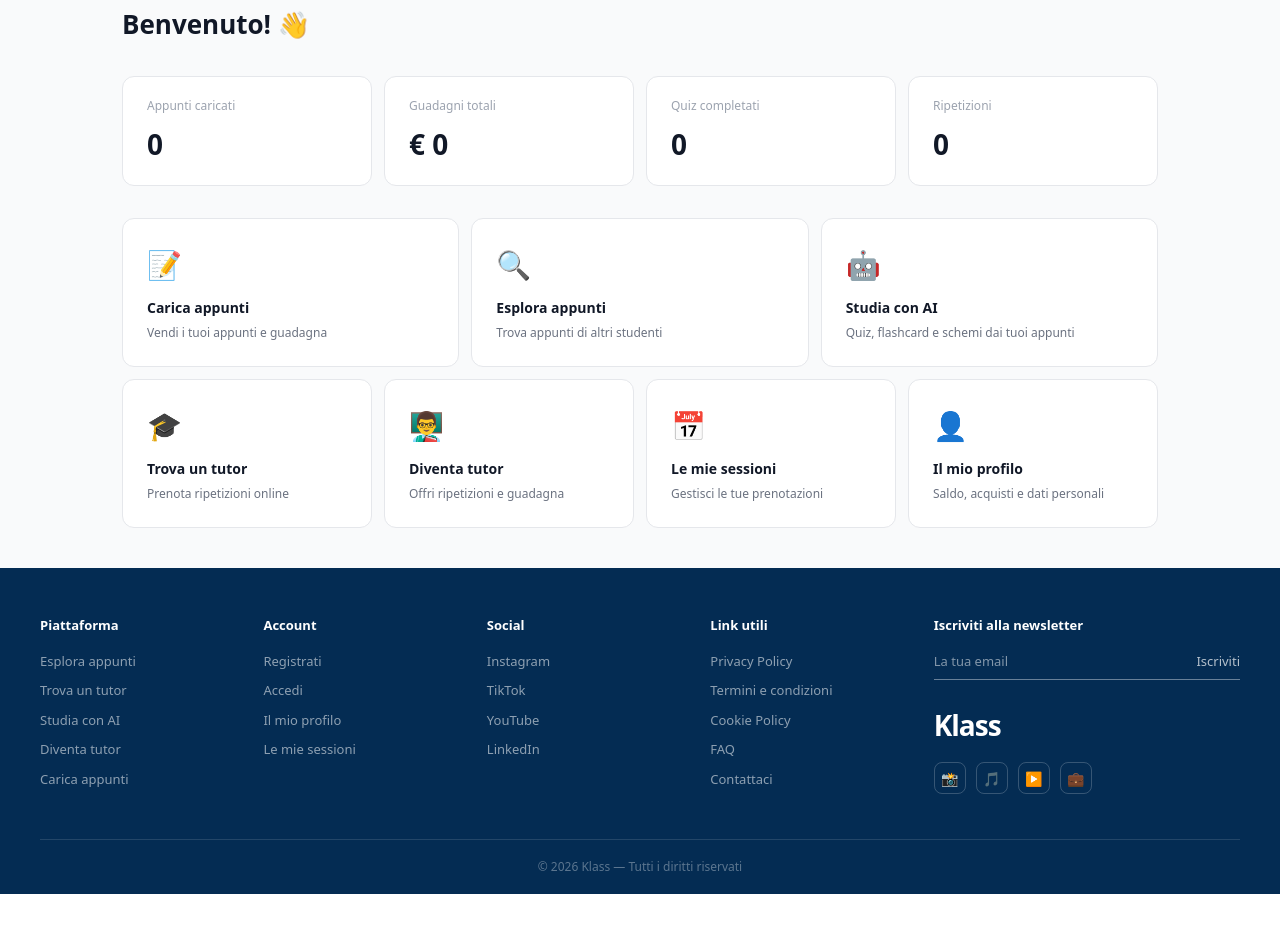
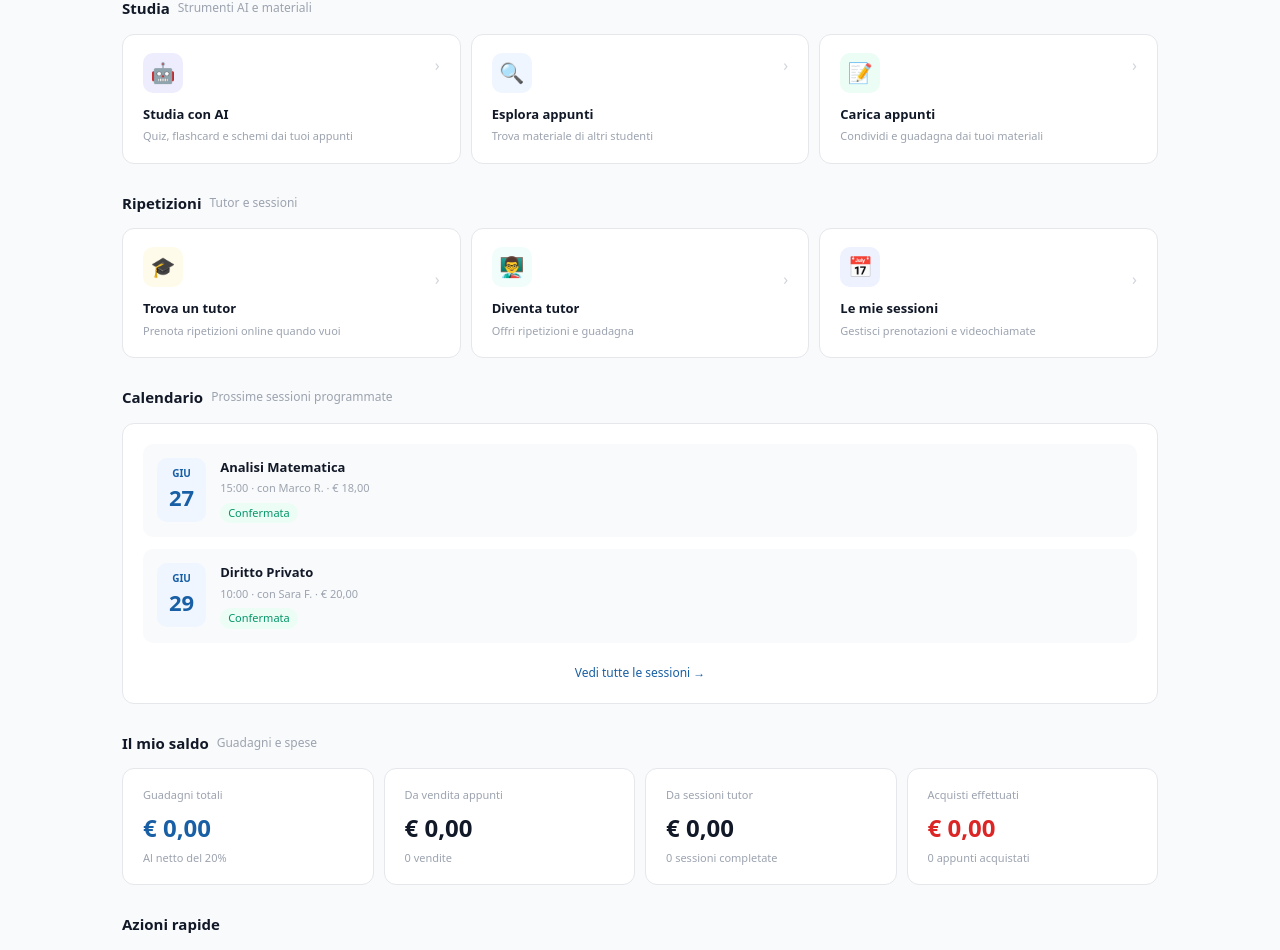
Before and after one commit to StarUpm/studynotes, a Next.js app: page /dashboard in a window 1280 px wide. Shown: the part 104-1054 px from the top of the page. Before the commit the page ends 998 px from the top, so only its background shows below. Built offline with nearby package versions, Linux system fonts and the light colour scheme.

Commit message:
Update page.tsx

```diff
--- a/src/app/dashboard/page.tsx
+++ b/src/app/dashboard/page.tsx
@@ -6,59 +6,139 @@ import Layout from '@/app/components/Layout'
 export default function Dashboard() {
   return (
     <Layout>
-      <div style={{ maxWidth: 1100, margin: '0 auto', padding: '40px 32px' }}>
-        <h1 style={{ fontSize: 26, fontWeight: 700, color: '#111827', marginBottom: 32 }}>Benvenuto! 👋</h1>
+      <div style={{ background: '#f9fafb', padding: '32px', maxWidth: 1100, margin: '0 auto' }}>
 
-        {/* STATS */}
-        <div style={{ display: 'grid', gridTemplateColumns: 'repeat(4, 1fr)', gap: 12, marginBottom: 32 }}>
-          {[
-            { label: 'Appunti caricati', value: '0' },
-            { label: 'Guadagni totali', value: '€ 0' },
-            { label: 'Quiz completati', value: '0' },
-            { label: 'Ripetizioni', value: '0' },
-          ].map(function(s) {
-            return (
-              <div key={s.label} style={{ background: 'white', border: '0.5px solid #e5e7eb', borderRadius: 12, padding: '20px 24px' }}>
-                <p style={{ fontSize: 12, color: '#9CA3AF', marginBottom: 8 }}>{s.label}</p>
-                <p style={{ fontSize: 28, fontWeight: 700, color: '#111827' }}>{s.value}</p>
-              </div>
-            )
-          })}
+        {/* STUDIA */}
+        <div style={{ marginBottom: 28 }}>
+          <div style={{ display: 'flex', alignItems: 'center', gap: 8, marginBottom: 14 }}>
+            <span style={{ fontSize: 15, fontWeight: 600, color: '#111827' }}>Studia</span>
+            <span style={{ fontSize: 12, color: '#9CA3AF' }}>Strumenti AI e materiali</span>
+          </div>
+          <div style={{ display: 'grid', gridTemplateColumns: 'repeat(3,1fr)', gap: 10 }}>
+            {[
+              { icon: '🤖', title: 'Studia con AI', desc: 'Quiz, flashcard e schemi dai tuoi appunti', href: '/quiz', bg: '#EEEDFE' },
+              { icon: '🔍', title: 'Esplora appunti', desc: 'Trova materiale di altri studenti', href: '/esplora', bg: '#EFF6FF' },
+              { icon: '📝', title: 'Carica appunti', desc: 'Condividi e guadagna dai tuoi materiali', href: '/upload', bg: '#ECFDF5' },
+            ].map(function(item) {
+              return (
+                <Link key={item.title} href={item.href} style={{ background: 'white', border: '0.5px solid #e5e7eb', borderRadius: 12, padding: '18px 20px', textDecoration: 'none', display: 'block' }}>
+                  <div style={{ width: 40, height: 40, borderRadius: 10, background: item.bg, display: 'flex', alignItems: 'center', justifyContent: 'center', fontSize: 20, marginBottom: 12, float: 'left', marginRight: 0 }}>{item.icon}</div>
+                  <span style={{ float: 'right', color: '#d1d5db', fontSize: 16 }}>›</span>
+                  <div style={{ clear: 'both', paddingTop: 0 }}>
+                    <h3 style={{ fontSize: 13, fontWeight: 600, color: '#111827', marginBottom: 4 }}>{item.title}</h3>
+                    <p style={{ fontSize: 11, color: '#9CA3AF', lineHeight: 1.5 }}>{item.desc}</p>
+                  </div>
+                </Link>
+              )
+            })}
+          </div>
         </div>
 
-        {/* AZIONI PRINCIPALI */}
-        <div style={{ display: 'grid', gridTemplateColumns: 'repeat(3, 1fr)', gap: 12, marginBottom: 12 }}>
-          {[
-            { emoji: '📝', title: 'Carica appunti', desc: 'Vendi i tuoi appunti e guadagna', href: '/upload' },
-            { emoji: '🔍', title: 'Esplora appunti', desc: 'Trova appunti di altri studenti', href: '/esplora' },
-            { emoji: '🤖', title: 'Studia con AI', desc: 'Quiz, flashcard e schemi dai tuoi appunti', href: '/quiz' },
-          ].map(function(item) {
-            return (
-              <Link key={item.title} href={item.href} style={{ background: 'white', border: '0.5px solid #e5e7eb', borderRadius: 12, padding: 24, textDecoration: 'none', display: 'block', transition: 'border-color 0.2s' }}>
-                <div style={{ fontSize: 28, marginBottom: 12 }}>{item.emoji}</div>
-                <h3 style={{ fontSize: 14, fontWeight: 600, color: '#111827', marginBottom: 6 }}>{item.title}</h3>
-                <p style={{ fontSize: 12, color: '#6B7280' }}>{item.desc}</p>
-              </Link>
-            )
-          })}
+        {/* RIPETIZIONI */}
+        <div style={{ marginBottom: 28 }}>
+          <div style={{ display: 'flex', alignItems: 'center', gap: 8, marginBottom: 14 }}>
+            <span style={{ fontSize: 15, fontWeight: 600, color: '#111827' }}>Ripetizioni</span>
+            <span style={{ fontSize: 12, color: '#9CA3AF' }}>Tutor e sessioni</span>
+          </div>
+          <div style={{ display: 'grid', gridTemplateColumns: 'repeat(3,1fr)', gap: 10 }}>
+            {[
+              { icon: '🎓', title: 'Trova un tutor', desc: 'Prenota ripetizioni online quando vuoi', href: '/tutor', bg: '#FFFBEB' },
+              { icon: '👨‍🏫', title: 'Diventa tutor', desc: 'Offri ripetizioni e guadagna', href: '/diventa-tutor', bg: '#F0FDFA' },
+              { icon: '📅', title: 'Le mie sessioni', desc: 'Gestisci prenotazioni e videochiamate', href: '/sessioni', bg: '#EEF2FF' },
+            ].map(function(item) {
+              return (
+                <Link key={item.title} href={item.href} style={{ background: 'white', border: '0.5px solid #e5e7eb', borderRadius: 12, padding: '18px 20px', textDecoration: 'none', display: 'block' }}>
+                  <div style={{ width: 40, height: 40, borderRadius: 10, background: item.bg, display: 'flex', alignItems: 'center', justifyContent: 'center', fontSize: 20, marginBottom: 12 }}>{item.icon}</div>
+                  <span style={{ float: 'right', color: '#d1d5db', fontSize: 16, marginTop: -32 }}>›</span>
+                  <h3 style={{ fontSize: 13, fontWeight: 600, color: '#111827', marginBottom: 4 }}>{item.title}</h3>
+                  <p style={{ fontSize: 11, color: '#9CA3AF', lineHeight: 1.5 }}>{item.desc}</p>
+                </Link>
+              )
+            })}
+          </div>
         </div>
 
-        <div style={{ display: 'grid', gridTemplateColumns: 'repeat(4, 1fr)', gap: 12 }}>
-          {[
-            { emoji: '🎓', title: 'Trova un tutor', desc: 'Prenota ripetizioni online', href: '/tutor' },
-            { emoji: '👨‍🏫', title: 'Diventa tutor', desc: 'Offri ripetizioni e guadagna', href: '/diventa-tutor' },
-            { emoji: '📅', title: 'Le mie sessioni', desc: 'Gestisci le tue prenotazioni', href: '/sessioni' },
-            { emoji: '👤', title: 'Il mio profilo', desc: 'Saldo, acquisti e dati personali', href: '/profilo-utente' },
-          ].map(function(item) {
-            return (
-              <Link key={item.title} href={item.href} style={{ background: 'white', border: '0.5px solid #e5e7eb', borderRadius: 12, padding: 24, textDecoration: 'none', display: 'block' }}>
-                <div style={{ fontSize: 28, marginBottom: 12 }}>{item.emoji}</div>
-                <h3 style={{ fontSize: 14, fontWeight: 600, color: '#111827', marginBottom: 6 }}>{item.title}</h3>
-                <p style={{ fontSize: 12, color: '#6B7280' }}>{item.desc}</p>
-              </Link>
-            )
-          })}
+        {/* CALENDARIO */}
+        <div style={{ marginBottom: 28 }}>
+          <div style={{ display: 'flex', alignItems: 'center', gap: 8, marginBottom: 14 }}>
+            <span style={{ fontSize: 15, fontWeight: 600, color: '#111827' }}>Calendario</span>
+            <span style={{ fontSize: 12, color: '#9CA3AF' }}>Prossime sessioni programmate</span>
+          </div>
+          <div style={{ background: 'white', border: '0.5px solid #e5e7eb', borderRadius: 12, padding: 20, display: 'flex', flexDirection: 'column', gap: 12 }}>
+            {[
+              { mese: 'GIU', giorno: '27', materia: 'Analisi Matematica', info: '15:00 · con Marco R. · € 18,00' },
+              { mese: 'GIU', giorno: '29', materia: 'Diritto Privato', info: '10:00 · con Sara F. · € 20,00' },
+            ].map(function(s) {
+              return (
+                <div key={s.materia} style={{ display: 'flex', gap: 14, alignItems: 'flex-start', background: '#f9fafb', borderRadius: 10, padding: 14 }}>
+                  <div style={{ background: '#EFF6FF', borderRadius: 10, padding: '8px 12px', textAlign: 'center', minWidth: 48 }}>
+                    <div style={{ fontSize: 10, color: '#185FA5', fontWeight: 600, textTransform: 'uppercase' }}>{s.mese}</div>
+                    <div style={{ fontSize: 22, fontWeight: 700, color: '#185FA5' }}>{s.giorno}</div>
+                  </div>
+                  <div>
+                    <h4 style={{ fontSize: 13, fontWeight: 600, color: '#111827', marginBottom: 3 }}>{s.materia}</h4>
+                    <p style={{ fontSize: 11, color: '#9CA3AF' }}>{s.info}</p>
+                    <span style={{ fontSize: 11, background: '#ECFDF5', color: '#059669', padding: '2px 8px', borderRadius: 20, display: 'inline-block', marginTop: 6 }}>Confermata</span>
+                  </div>
+                </div>
+              )
+            })}
+            <div style={{ textAlign: 'center', paddingTop: 4 }}>
+              <Link href="/sessioni" style={{ fontSize: 12, color: '#185FA5', textDecoration: 'none' }}>Vedi tutte le sessioni →</Link>
+            </div>
+          </div>
         </div>
+
+        {/* SALDO */}
+        <div style={{ marginBottom: 28 }}>
+          <div style={{ display: 'flex', alignItems: 'center', gap: 8, marginBottom: 14 }}>
+            <span style={{ fontSize: 15, fontWeight: 600, color: '#111827' }}>Il mio saldo</span>
+            <span style={{ fontSize: 12, color: '#9CA3AF' }}>Guadagni e spese</span>
+          </div>
+          <div style={{ display: 'grid', gridTemplateColumns: 'repeat(4,1fr)', gap: 10 }}>
+            {[
+              { label: 'Guadagni totali', value: '€ 0,00', color: '#185FA5', sub: 'Al netto del 20%' },
+              { label: 'Da vendita appunti', value: '€ 0,00', color: '#111827', sub: '0 vendite' },
+              { label: 'Da sessioni tutor', value: '€ 0,00', color: '#111827', sub: '0 sessioni completate' },
+              { label: 'Acquisti effettuati', value: '€ 0,00', color: '#DC2626', sub: '0 appunti acquistati' },
+            ].map(function(s) {
+              return (
+                <div key={s.label} style={{ background: 'white', border: '0.5px solid #e5e7eb', borderRadius: 12, padding: '18px 20px' }}>
+                  <div style={{ fontSize: 11, color: '#9CA3AF', marginBottom: 6 }}>{s.label}</div>
+                  <div style={{ fontSize: 24, fontWeight: 700, color: s.color }}>{s.value}</div>
+                  <div style={{ fontSize: 11, color: '#9CA3AF', marginTop: 4 }}>{s.sub}</div>
+                </div>
+              )
+            })}
+          </div>
+        </div>
+
+        {/* AZIONI RAPIDE */}
+        <div style={{ marginBottom: 28 }}>
+          <div style={{ display: 'flex', alignItems: 'center', gap: 8, marginBottom: 14 }}>
+            <span style={{ fontSize: 15, fontWeight: 600, color: '#111827' }}>Azioni rapide</span>
+          </div>
+          <div style={{ display: 'grid', gridTemplateColumns: 'repeat(4,1fr)', gap: 10 }}>
+            {[
+              { icon: '📤', title: 'Carica PDF', desc: 'Nuovo appunto', href: '/upload', bg: '#EFF6FF' },
+              { icon: '⚡', title: 'Genera quiz', desc: "Con l'AI", href: '/quiz', bg: '#EEEDFE' },
+              { icon: '📋', title: 'Recensisci', desc: 'Tutor o appunti', href: '/esplora', bg: '#ECFDF5' },
+              { icon: '👤', title: 'Il mio profilo', desc: 'Modifica dati', href: '/profilo-utente', bg: '#FFFBEB' },
+            ].map(function(item) {
+              return (
+                <Link key={item.title} href={item.href} style={{ background: 'white', border: '0.5px solid #e5e7eb', borderRadius: 12, padding: '14px 16px', display: 'flex', alignItems: 'center', gap: 12, textDecoration: 'none' }}>
+                  <div style={{ width: 34, height: 34, borderRadius: 8, background: item.bg, display: 'flex', alignItems: 'center', justifyContent: 'center', fontSize: 16, flexShrink: 0 }}>{item.icon}</div>
+                  <div>
+                    <div style={{ fontSize: 13, fontWeight: 500, color: '#111827' }}>{item.title}</div>
+                    <div style={{ fontSize: 11, color: '#9CA3AF' }}>{item.desc}</div>
+                  </div>
+                  <span style={{ marginLeft: 'auto', color: '#d1d5db', fontSize: 14 }}>›</span>
+                </Link>
+              )
+            })}
+          </div>
+        </div>
+
       </div>
     </Layout>
   )
```
